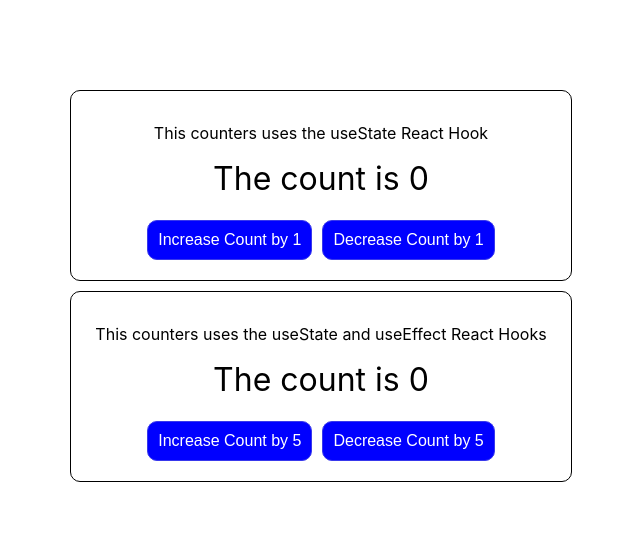
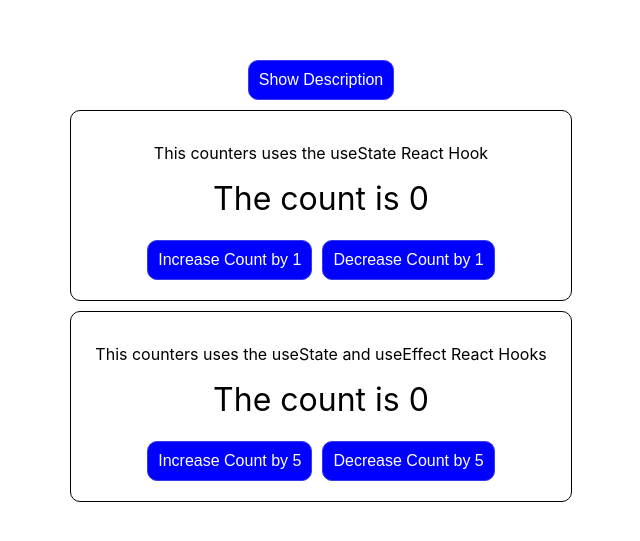
Before and after one commit to wchrapcynski/hooks-practice, a React (Create React App) app: page / in a window 1280 px wide. Shown: the part 119-660 px from the top of the page, without its empty margins (319-959 px from the left). Built offline with nearby package versions, Linux system fonts and the light colour scheme.

Commit message:
Fix modal code so that it functions

```diff
--- a/src/components/Modal/Modal.js
+++ b/src/components/Modal/Modal.js
@@ -1,24 +1,22 @@
 import React from 'react';
 import ReactDOM from 'react-dom';
 
-const Modal = ({isShowing, hide}) => isShowing ? ReactDOM.createPortal(
+const Modal = ({ isShowing, hide }) => isShowing ? ReactDOM.createPortal(
   <React.Fragment>
-        <div className="modal-overlay" />
+    <div className="modal-overlay"/>
     <div className="modal-wrapper" aria-modal aria-hidden tabIndex={-1} role="dialog">
       <div className="modal">
         <div className="modal-header">
           <button type="button" className="modal-close-button" data-dismiss="modal" aria-label="Close" onClick={hide}>
-                        <span aria-hidden="true">
-                            &times;
-                        </span>
+            <span aria-hidden="true">&times;</span>
           </button>
         </div>
         <p>
-                    Hello, I am a modal!
+          Hello, I'm a modal.
         </p>
       </div>
     </div>
   </React.Fragment>, document.body
 ) : null;
 
-export default Modal
+export default Modal;
--- a/src/components/counter/Counter.js
+++ b/src/components/counter/Counter.js
@@ -1,7 +1,9 @@
 import React, { useState, useEffect } from 'react';
 import './Counter.css'
+import Modal from '../Modal/Modal'
+import useModal from '../useModal/useModal'
 
-function NumberCounter() {
+const NumberCounter = () => {
     // This sets up each counter. In this example, countByOne and CountByFive are the
     // variables. It then creates functions called setCountOne and SetCountFive to update
     // those variables. The declaration of useState sets up the hook and you can put
@@ -9,6 +11,8 @@ function NumberCounter() {
     // many of these as necessary in a single file.
     const [countByOne, setCountOne] = useState(0);
     const [countByFive, setCountFive] = useState(0);
+    // This sets up using the custom Modal Hook.
+    const {isShowing, toggle} = useModal();
 
     // Similar to componentDidMount and componentDidUpdate
     useEffect(() => {
@@ -18,6 +22,11 @@ function NumberCounter() {
 
     return (
       <div className="counter-block">
+        <button className="button-modal" onClick={toggle}>Show Description</button>
+        <Modal
+          isShowing={isShowing}
+          hide={toggle}
+        />
         {/* This is the countByOne counter. */}
         <div className="counter-one">
           <p className="counter-description">This counters uses the useState React Hook</p>
--- a/src/components/useModal/useModal.js
+++ b/src/components/useModal/useModal.js
@@ -8,7 +8,7 @@ const useModal = () => {
 
     // This function toggles the modal to show or be hidden.
     function toggle() {
-        setIsShowing(isShowing)
+        setIsShowing(!isShowing)
     }
 
     // Returns the isShowing variable and the toggle function so that the component
```
Lines whose indentation alone changed are shown as unchanged.
